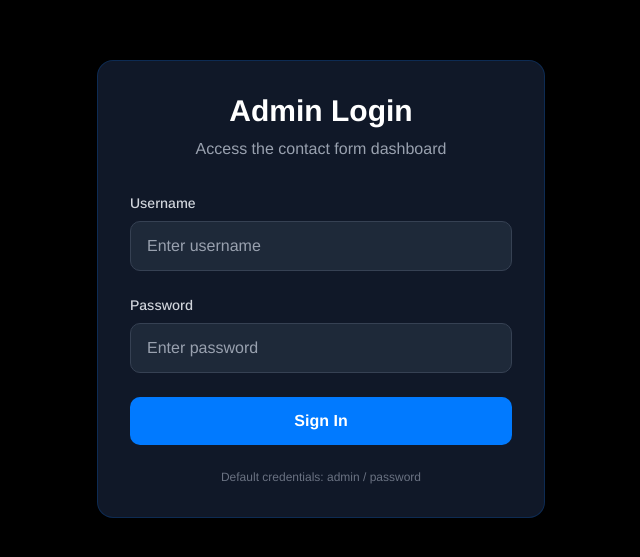
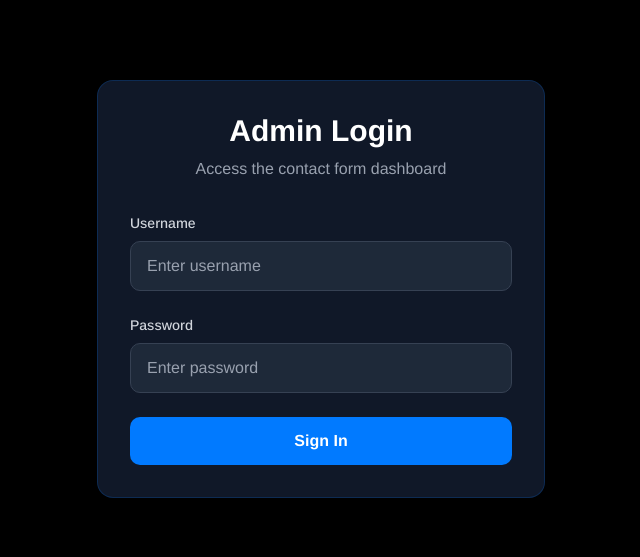
Before and after one commit to yourmediachannel/yourmediachannel_frontend, a Next.js app: page /admin/login in a window 1280 px wide. Shown: the part 111-668 px from the top of the page, without its empty margins (319-959 px from the left). Built offline with nearby package versions, Linux system fonts and the light colour scheme.

Commit message:
chore: security audit done

```diff
--- a/app/admin/login/page.tsx
+++ b/app/admin/login/page.tsx
@@ -105,12 +105,6 @@
               {isLoading ? 'Signing in...' : 'Sign In'}
             </button>
           </form>
-
-          <div className="mt-6 text-center">
-            <p className="text-xs text-gray-500">
-              Default credentials: admin / password
-            </p>
-          </div>
         </div>
       </motion.div>
     </div>
```
